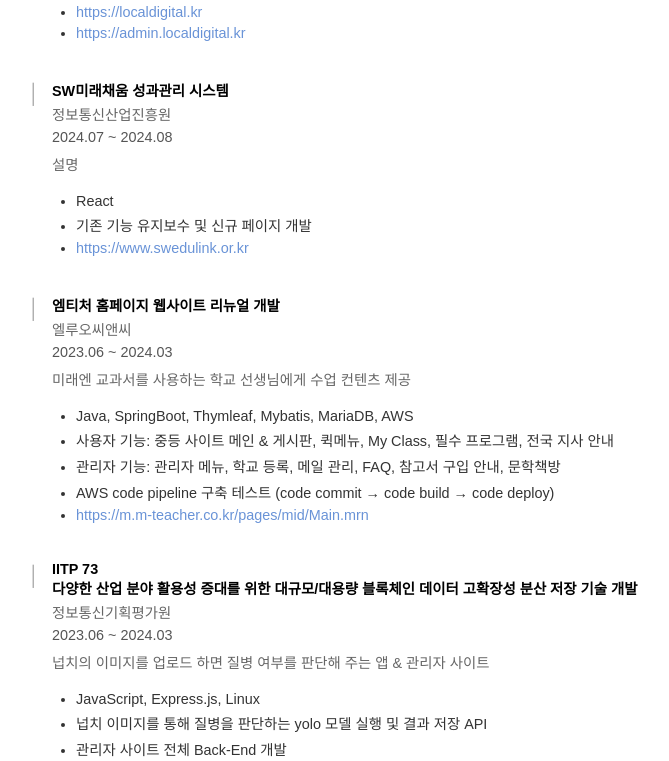
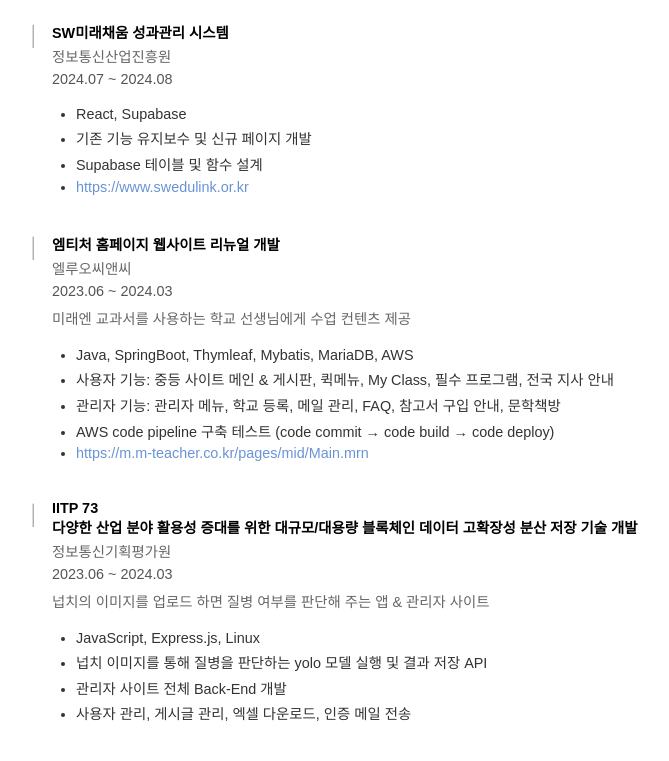
Before and after one commit to YuA83/resume, a React (Create React App) app: page / in a window 1280 px wide. Shown: the part 2219-2980 px from the top of the page, without its empty margins (244-913 px from the left). Built offline with nearby package versions, Linux system fonts and the light colour scheme; a web font is replaced by a local one.

Commit message:
mod: data.js

```diff
--- a/src/data/data.js
+++ b/src/data/data.js
@@ -93,6 +93,7 @@
   {name: "MySQL", icon: "MySQL.png"},
   {name: "MariaDB", icon: "MariaDB.png"},
   {name: "MongoDB", icon: "MongoDB.png"},
+  {name: "Supabase", icon: "Supabase.png"},
 ];
 
 export const experience = [
@@ -144,7 +145,6 @@
   }
 ];
 
-// TODO
 export const project = [
   {
     title: {
@@ -168,15 +168,15 @@
       },
       {
         ko: "ERD 설계 및 데이터베이스 구축",
-        en: ""
+        en: "ERD design and database construction"
       },
       {
         ko: "AWS RDS, EC2, SES, Route53 등의 서비스를 사용하여 인프라 구축",
-        en: ""
+        en: "Build infrastructure using services such as AWS RDS, EC2, SES, and Route53"
       },
       {
         ko: "API 구현 (인증/인가 외 파일 업로드 및 기본적인 CRUD)",
-        en: ""
+        en: "Implementing API (authentication/authorization, file upload and basic CRUD)"
       },
     ]
   },
@@ -190,10 +190,7 @@
       ko: "정보통신산업진흥원",
       en: "NIPA"
     },
-    subTitle: {
-      ko: "설명",
-      en: "description"
-    },
+    subTitle: {},
     period: "2024.08 ~ 2025.02",
     list: [
       {
@@ -202,15 +199,15 @@
       },
       {
         ko: "ERD 설계 및 데이터베이스 구축",
-        en: ""
+        en: "ERD design and database construction"
       },
       {
         ko: "AWS RDS, EC2, SES, Route53 등의 서비스를 사용하여 인프라 구축",
-        en: ""
+        en: "Build infrastructure using services such as AWS RDS, EC2, SES, and Route53"
       },
       {
         ko: "API 구현 (인증/인가 외 파일 업로드 및 기본적인 CRUD)",
-        en: ""
+        en: "Implementing API (authentication/authorization, file upload and basic CRUD)"
       },
       {
         ko: "https://sweduhub.or.kr",
@@ -232,10 +229,7 @@
       ko: "정보통신산업진흥원",
       en: "NIPA"
     },
-    subTitle: {
-      ko: "설명",
-      en: "description"
-    },
+    subTitle: {},
     period: "2024.08 ~ 2025.02",
     list: [
       {
@@ -244,15 +238,15 @@
       },
       {
         ko: "ERD 설계 및 데이터베이스 구축",
-        en: ""
+        en: "ERD design and database construction"
       },
       {
         ko: "AWS RDS, EC2, SES, Route53 등의 서비스를 사용하여 인프라 구축",
-        en: ""
+        en: "Build infrastructure using services such as AWS RDS, EC2, SES, and Route53"
       },
       {
         ko: "API 구현 (인증/인가 외 파일 업로드 및 기본적인 CRUD)",
-        en: ""
+        en: "Implementing API (authentication/authorization, file upload and basic CRUD)"
       },
       {
         ko: "https://localdigital.kr",
@@ -273,19 +267,20 @@
       ko: "정보통신산업진흥원",
       en: "NIPA"
     },
-    subTitle: {
-      ko: "설명",
-      en: "description"
-    },
+    subTitle: {},
     period: "2024.07 ~ 2024.08",
     list: [
       {
-        ko: "React",
-        en: "React"
+        ko: "React, Supabase",
+        en: "React, Supabase"
       },
       {
         ko: "기존 기능 유지보수 및 신규 페이지 개발",
-        en: ""
+        en: "Maintaining existing features and developing new pages"
+      },
+      {
+        ko: "Supabase 테이블 및 함수 설계",
+        en: "Supabase Table and Function Design"
       },
       {
         ko: "https://www.swedulink.or.kr",
@@ -305,7 +300,7 @@
     },
     subTitle: {
       ko: "미래엔 교과서를 사용하는 학교 선생님에게 수업 컨텐츠 제공",
-      en: "description"
+      en: "Providing class content to teachers at schools using textbooks in the future"
     },
     period: "2023.06 ~ 2024.03",
     list: [
@@ -315,15 +310,15 @@
       },
       {
         ko: "사용자 기능: 중등 사이트 메인 & 게시판, 퀵메뉴, My Class, 필수 프로그램, 전국 지사 안내",
-        en: ""
+        en: "User features: Secondary site main & bulletin board, quick menu, My Class, essential programs, nationwide branch information"
       },
       {
         ko: "관리자 기능: 관리자 메뉴, 학교 등록, 메일 관리, FAQ, 참고서 구입 안내, 문학책방",
-        en: ""
+        en: "Admin functions: Admin menu, school registration, mail management, FAQ, reference book purchase guide, literature bookstore"
       },
       {
         ko: "AWS code pipeline 구축 테스트 (code commit → code build → code deploy)",
-        en: ""
+        en: "AWS code pipeline build test (code commit → code build → code deploy)"
       },
       {
         ko: "https://m.m-teacher.co.kr/pages/mid/Main.mrn",
@@ -346,7 +341,7 @@
     },
     subTitle: {
       ko: "넙치의 이미지를 업로드 하면 질병 여부를 판단해 주는 앱 & 관리자 사이트",
-      en: "description"
+      en: "App & admin site that lets you upload an image of a flounder and determine if it is sick"
     },
     period: "2023.06 ~ 2024.03",
     list: [
@@ -356,15 +351,15 @@
       },
       {
         ko: "넙치 이미지를 통해 질병을 판단하는 yolo 모델 실행 및 결과 저장 API",
-        en: ""
+        en: "API for running the yolo model to determine disease through flounder images and saving the results"
       },
       {
         ko: "관리자 사이트 전체 Back-End 개발",
-        en: ""
+        en: "Admin Site Full Back-End Development"
       },
       {
-        ko: "유저 관리, 게시글 관리, 엑셀 다운로드, 인증 메일 전송",
-        en: ""
+        ko: "사용자 관리, 게시글 관리, 엑셀 다운로드, 인증 메일 전송",
+        en: "User management, post management, Excel download, authentication email sending"
       },
     ]
   },
@@ -383,7 +378,7 @@
     },
     subTitle: {
       ko: "주정차된 차량을 신고하는 앱 & 관리자 사이트",
-      en: "description"
+      en: "App & admin site to report parked vehicles"
     },
     period: "2023.06 ~ 2024.03",
     list: [
@@ -393,7 +388,7 @@
       },
       {
         ko: "Hyperledger Fabric 배포 및 체인코드를 사용하여 블록체인에 데이터 저장하는 API 개발",
-        en: ""
+        en: "Developing an API to store data on the blockchain using Hyperledger Fabric deployment and chaincode"
       },
     ]
   },
@@ -409,17 +404,17 @@
     },
     subTitle: {
       ko: "커버넌트차일드 게임의 사전예약 이벤트 사이트",
-      en: "description"
+      en: "Covenant Child Game Pre-registration Event Site"
     },
     period: "2023.04 ~ 2023.06",
     list: [
       {
         ko: "JavaScript, Express.js, Linux",
-        en: ""
+        en: "JavaScript, Express.js, Linux"
       },
       {
         ko: "사전 예약 인증 메일 발송, 이벤트 종료 후 이벤트 참여자에게 쿠폰 번호 메일 발송",
-        en: ""
+        en: "Send pre-order confirmation email, and send coupon number email to event participants after the event ends"
       },
     ]
   },
@@ -438,25 +433,25 @@
     },
     subTitle: {
       ko: "건물에 부착된 IoT 센서 데이터를 통해 구조물 안전 진단을 확인하는 사이트",
-      en: "description"
+      en: "A site that checks structural safety diagnosis through IoT sensor data attached to buildings"
     },
     period: "2022.12 ~ 2023.02",
     list: [
       {
         ko: "JavaScript, Express.js, Hyperledger Fabric, NCP",
-        en: ""
+        en: "JavaScript, Express.js, Hyperledger Fabric, NCP"
       },
       {
         ko: "Hyperledger Fabric 체인코드 작성 및 네트워크 구축",
-        en: ""
+        en: "Writing Hyperledger Fabric Chaincode and Building a Network"
       },
       {
         ko: "Hyperledger Fabric 체인코드 사용을 위한 API 개발",
-        en: ""
+        en: "Developing APIs for using Hyperledger Fabric chaincode"
       },
       {
         ko: "Hyperledger Fabric Explorer API 개발",
-        en: ""
+        en: "Hyperledger Fabric Explorer API Development"
       },
     ]
   },
@@ -475,25 +470,25 @@
     },
     subTitle: {
       ko: "카드결제를 통해 UTM이라는 토큰을 충전하여 물품을 구매하는 앱 & 관리자 사이트",
-      en: "description"
+      en: "App & admin site for purchasing items by charging tokens called UTM through card payment"
     },
     period: "2022.09 ~ 2024.06",
     list: [
       {
         ko: "JavaScript, Express.js, Linux",
-        en: ""
+        en: "JavaScript, Express.js, Linux"
       },
       {
         ko: "사용자 앱, 관리자 사이트 Back-End 개발",
-        en: ""
+        en: "User App, Admin Site Back-End Development"
       },
       {
         ko: "사용자 기능: 카드 결제, UTM 토큰 충전, 물품 목록, 물품 구매, 환불",
-        en: ""
+        en: "User features: card payment, UTM token top-up, inventory, purchase, refund"
       },
       {
         ko: "관리자 기능: 앱 사용자 관리, 구매 내역, 물품 또는 회사별 정산 내역",
-        en: ""
+        en: "Admin features: Manage app users, purchase history, and settlement history by item or company."
       },
     ]
   },
@@ -512,25 +507,25 @@
     },
     subTitle: {
       ko: "맨홀 작업자의 작업 환경 안전 알림 대시보드",
-      en: "description"
+      en: "Manhole Worker Workplace Safety Notification Dashboard"
     },
     period: "2022.03 ~ 2022.10",
     list: [
       {
         ko: "JavaScript, Express.js, AWS",
-        en: ""
+        en: "JavaScript, Express.js, AWS"
       },
       {
         ko: "AWS 서비스를 이용하여 1천 건의 로우 데이터를 1초 내로 전송하는 데이터 파이프라인 구축 후에 KTR 공인인증시험 진행",
-        en: ""
+        en: "After building a data pipeline that transmits 1,000 raw data within 1 second using AWS services, proceed with the KTR official certification exam."
       },
       {
         ko: "대시보드의 전체 Back-End 개발",
-        en: ""
+        en: "Full Back-End Development of the Dashboard"
       },
       {
         ko: "기능: 로그인, 마이페이지, 맨홀 검색, 일별/월별/맨홀별 안전도 예측 결과&상세",
-        en: ""
+        en: "Functions: Login, My Page, Manhole Search, Daily/Monthly/Manhole Safety Prediction Results & Details"
       },
     ]
   },
@@ -543,21 +538,21 @@
     client: {},
     subTitle: {
       ko: "제주시 모빌리티 소개/관리 사이트",
-      en: "description"
+      en: "Jeju City Mobility Introduction/Management Site"
     },
     period: "2022.01 ~ 2022.05",
     list: [
       {
         ko: "JavaScript, Express.js, AWS",
-        en: ""
+        en: "JavaScript, Express.js, AWS"
       },
       {
-        ko: "외부 API 데이터 가공 및 사용자 사이트 전체 Back-End 개발 ",
-        en: ""
+        ko: "외부 API 데이터 가공 및 사용자 사이트 전체 Back-End 개발",
+        en: "External API data processing and full back-end development of user site"
       },
       {
         ko: "핸드폰 인증 모듈 연결 (Pass 인증)",
-        en: ""
+        en: "Connecting the mobile phone authentication module (Pass authentication)"
       },
       {
         ko: "https://e-3da.com/admin",
@@ -581,11 +576,11 @@
     list: [
       {
         ko: "AWS, Naver Cloud Platform, CloudZ 등 클라우드 서비스 관리, 서비스 사용 및 서버 이관 작업 진행",
-        en: ""
+        en: "Manage cloud services such as AWS, Naver Cloud Platform, and CloudZ, use services, and perform server transfer tasks"
       },
       {
         ko: "도메인, SSL 설정을 포함한 운영 서버 설정 및 프로젝트 배포",
-        en: ""
+        en: "Setting up the operational server, including domain and SSL settings, and deploying the project"
       },
     ]
   }
```
Also changed, not shown: public/assets/icons/Supabase.png (added).
